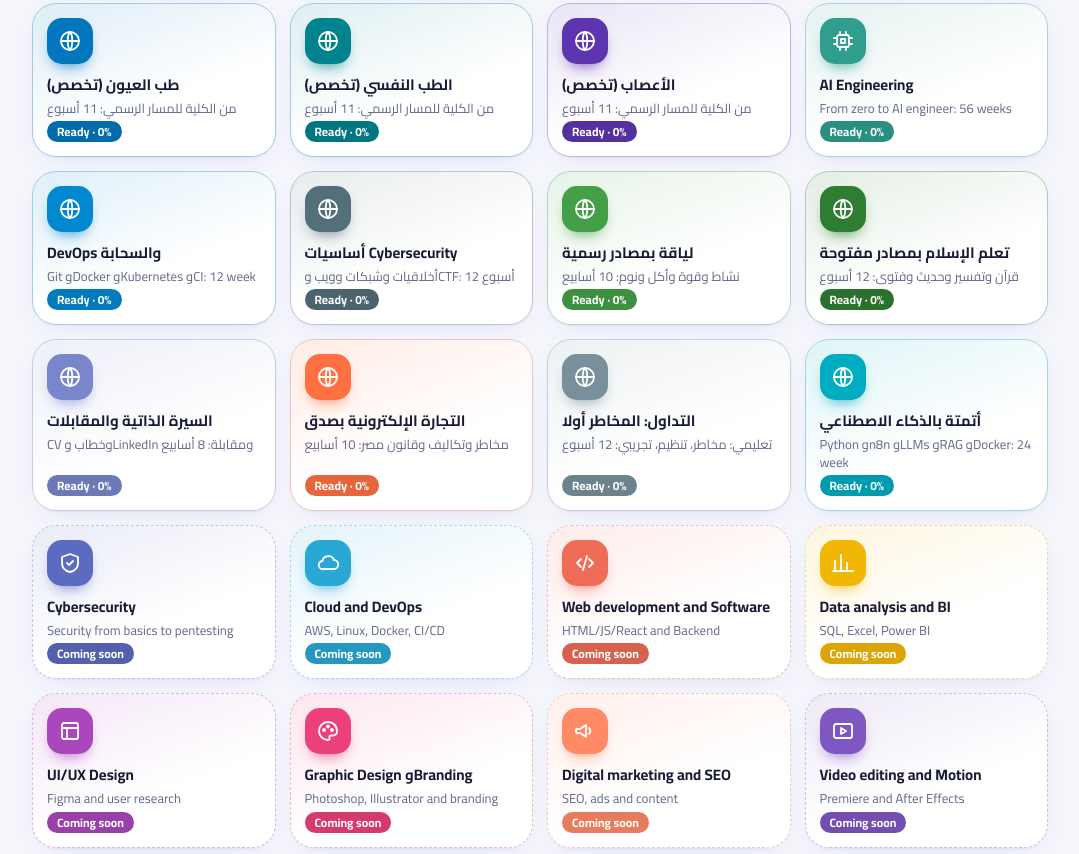
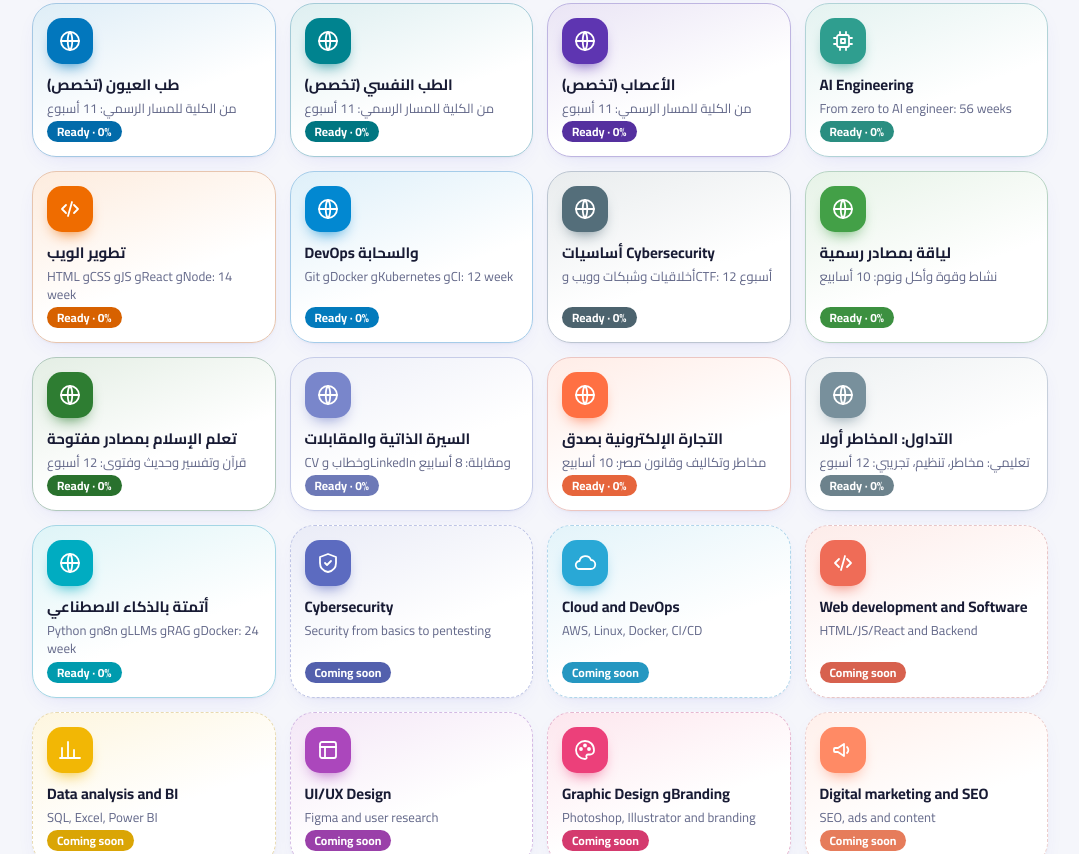
Before and after one commit to khaled-ai-roadmap/khaled-ai-roadmap.github.io, a plain HTML site: page index.html in a window 1280 px wide. Shown: the part 1729-2583 px from the top of the page, without its empty margins (152-1231 px from the left). Drawn offline with Linux system fonts and the light colour scheme.

```diff
--- a/index.html
+++ b/index.html
@@ -113,6 +113,7 @@ h1,h2,h3{font-weight:800;letter-spacing:0}h2{font-size:24px}
 <script src="data_fit.js"></script>
 <script src="data_cyb.js"></script>
 <script src="data_dvo.js"></script>
+<script src="data_web.js"></script>
 <script src="data_sp1.js"></script>
 <script src="data_exm.js"></script>
 <script src="data_car.js"></script>
```
